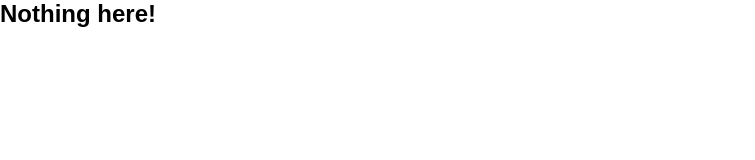
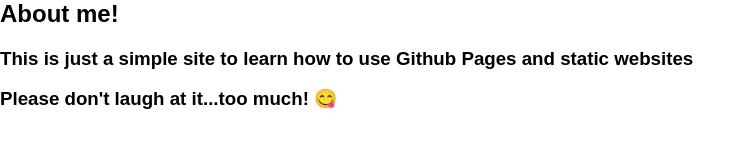
Before and after one commit to devacct101/super-octo-potato, a plain HTML site: page about.html in a window 1280 px wide. Shown: the whole page, without its empty margins (0-755 px from the left). Drawn offline with nearby package versions, Linux system fonts and the light colour scheme.

Commit message:
Update: updated about page

```diff
--- a/about.html
+++ b/about.html
@@ -6,7 +6,9 @@
     <title>Document</title>
 </head>
 <body>
-    <h2>Nothing here!</h2>
+    <h2>About me!</h2>
+    <h3>This is just a simple site to learn how to use Github Pages and static websites</h3>
+    <h3>Please don't laugh at it...too much! 😋</h3>
 
 </body>
 </html>
```
